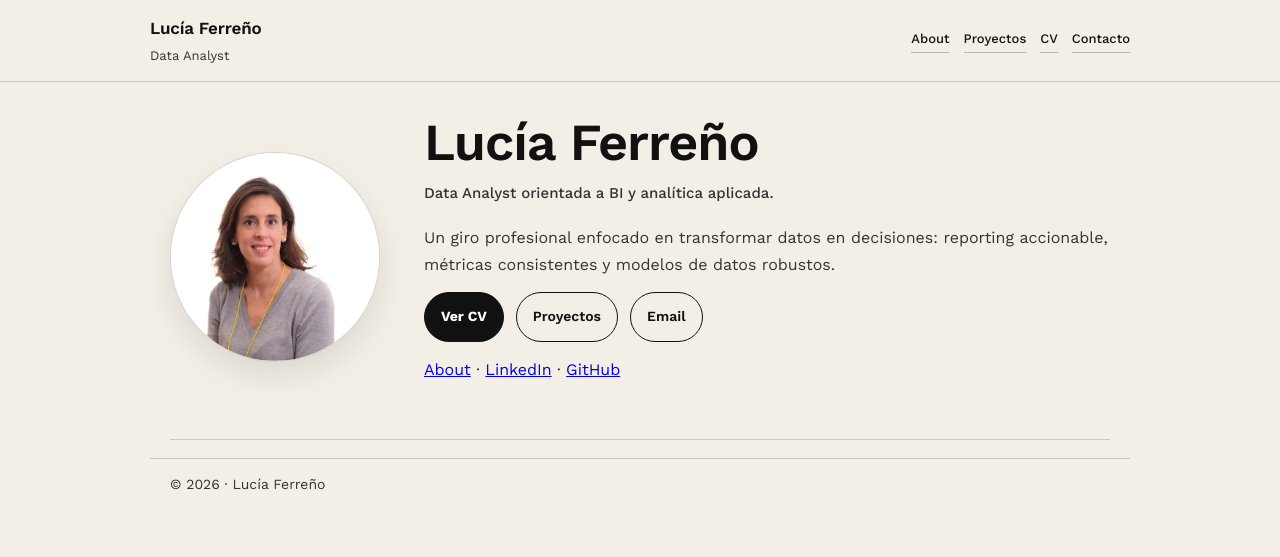
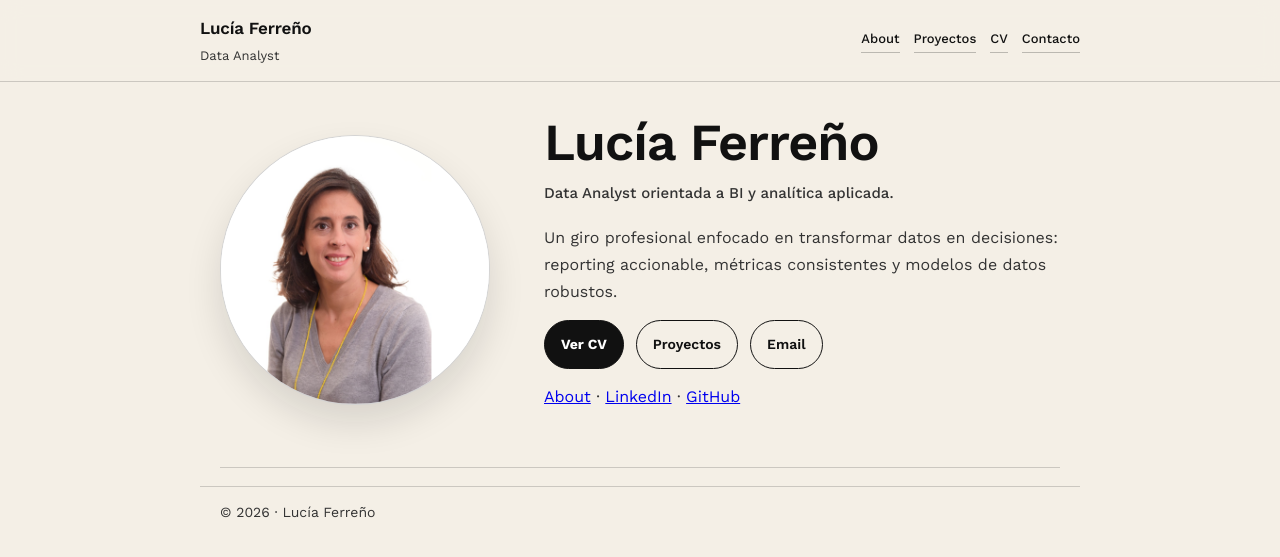
Before and after one commit to lucia-ferreno-pico/Portfolio, a Jekyll site: the page built from index.md, in a window 1280 px wide. Shown: the top 557 px of the page. Built offline with Jekyll 4.4.1, drawn with Linux system fonts in a browser that asks for light colours.

Commit message:
Update main.css

```diff
--- a/assets/css/main.css
+++ b/assets/css/main.css
@@ -9,7 +9,7 @@
   --btn: #111111;
   --btnHover: #0b0b0b;
   --radius: 18px;
-  --max: 980px;
+  --max: 880px;
 }
 
 /* Reset */
@@ -142,22 +142,24 @@ p{
 
 .hero-grid{
   display:grid;
-  grid-template-columns: 220px 1fr;
-  gap: 34px;
-  align-items:center; /* clave: alinea foto y texto como “landing” */
+  grid-template-columns: 280px 1fr;
+  gap: 44px;
+  align-items:center;
 }
 
+.hero-copy{
+  max-width: 56ch;
+}
 
 .avatar{
-  width: 210px;
-  height: 210px;
+  width: 270px;
+  height: 270px;
   border-radius: 999px;
   object-fit: cover;
   border: 1px solid var(--border);
   background: var(--surface);
-  box-shadow: 0 14px 30px rgba(17,17,17,.10); /* acabado elegante */
+  box-shadow: 0 18px 36px rgba(17,17,17,.12);
 }
-
 
 .hero h1{
   font-size: 52px;
@@ -310,7 +312,7 @@ p{
   font-weight: 500;
 }
 
-/* Footer */
+
 .site-footer{ padding: 18px 0; }
 
 .footer-inner{
@@ -321,10 +323,10 @@ p{
   font-weight: 400;
 }
 
-/* Responsive */
+
 @media (max-width: 780px){
   .hero-grid{ grid-template-columns: 1fr; }
-  .avatar{ width: 160px; height: 160px; }
+  .avatar{ width: 180px; height: 180px; }
   .hero h1{ font-size: 40px; }
   .card{ grid-column: span 12; }
   .personal .box{ grid-column: span 12; }
```
